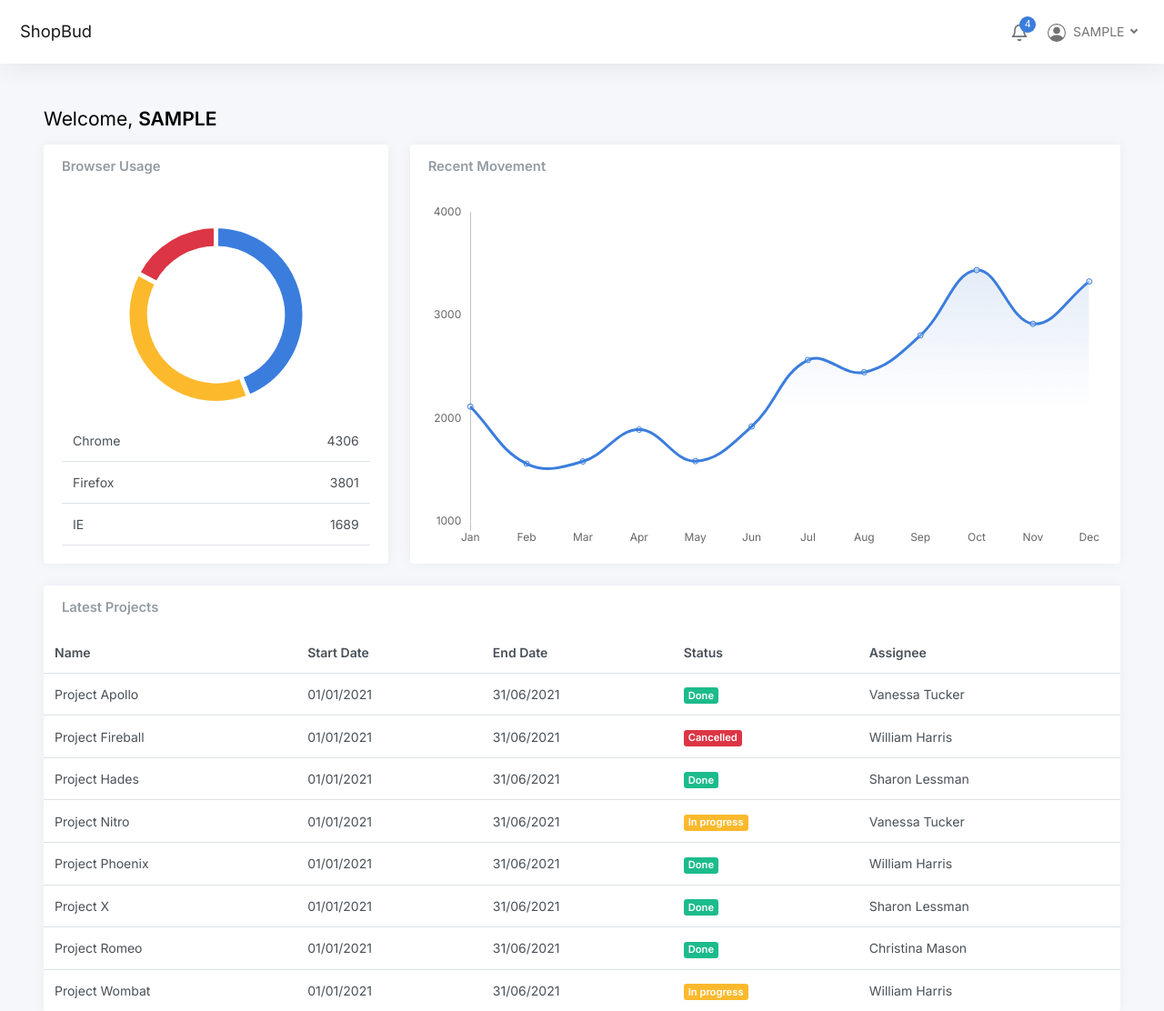
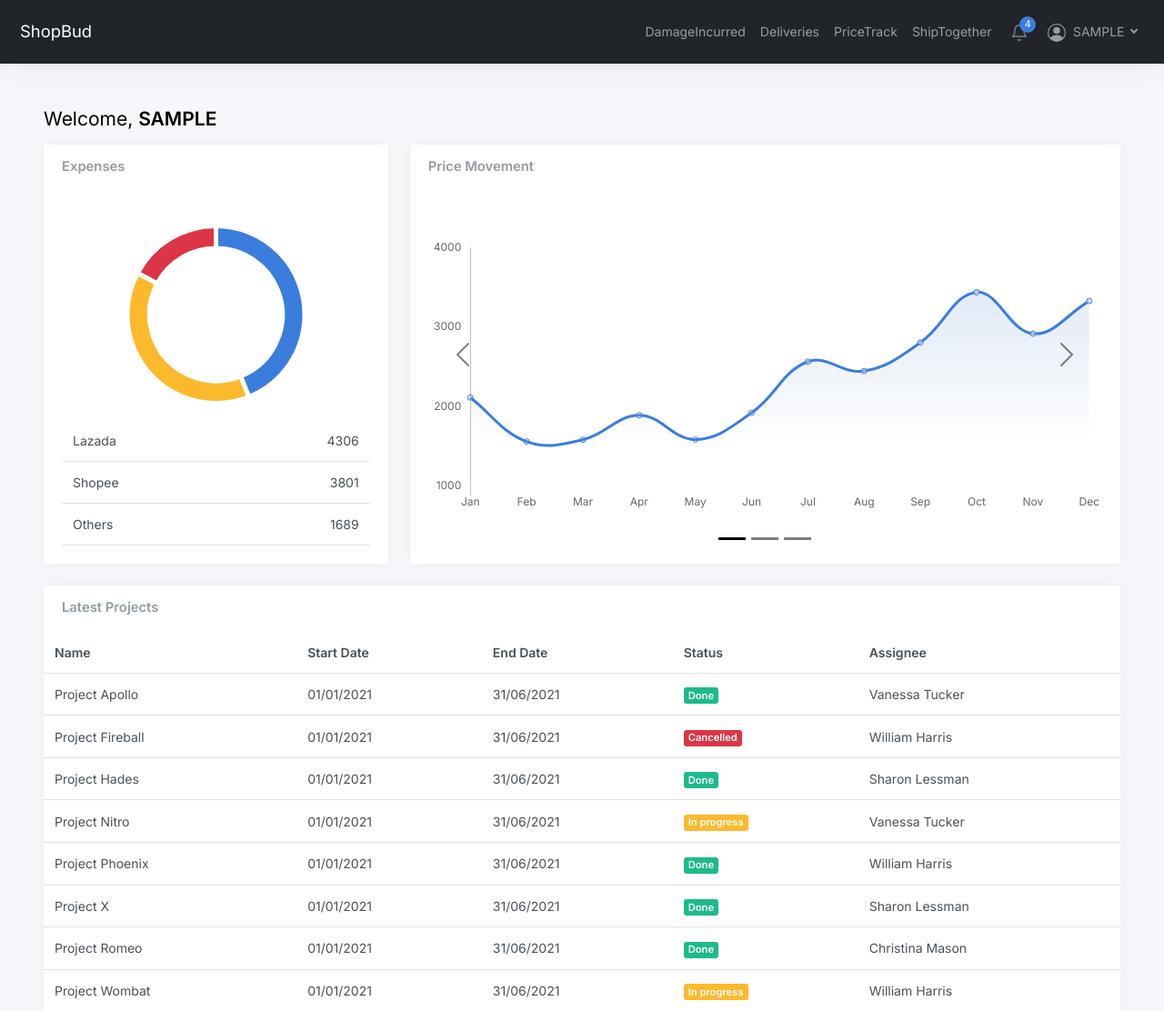
Before and after one commit to tenebrius1/Orbital, a Django app: page /accounts/dashboard in a window 1280 px wide. Shown: the top 1112 px of the page at 91% size. Run offline with Django 3.2, Linux system fonts and the light colour scheme; the visitor is signed in with stand-in values (Sample User, id 1); some libraries are stand-ins or nearby versions.

Commit message:
Dashboard stuff

```diff
--- a/accounts/urls.py
+++ b/accounts/urls.py
@@ -6,8 +6,8 @@ urlpatterns = [
     path('dashboard', views.dashboard, name='dashboard'),
     path('register', views.register, name='register'),
     path('login', views.login, name='login'),
-    # path('transactions', views.transactions, name='transactions'),
-    # path('price', views.price, name='price'),
-    # path('delivery', views.delivery, name='delivery'),
-    # path('ship', views.ship, name='ship'),
+    path('transaction', views.transaction, name='transaction'),
+    path('price', views.price, name='price'),
+    path('delivery', views.delivery, name='delivery'),
+    path('ship', views.ship, name='ship'),
 ]
--- a/accounts/views.py
+++ b/accounts/views.py
@@ -65,3 +65,15 @@ def login(request):
             return redirect("login")
     else:
         return render(request, "accounts/login.html")
+
+def transaction(request):
+    return render(request, "accounts/transaction.html")
+
+def price(request):
+    return render(request, "accounts/price.html")
+
+def delivery(request):
+    return render(request, "accounts/delivery.html")
+
+def ship(request):
+    return render(request, "accounts/ship.html")
--- a/orbital/static/js/dashboard.js
+++ b/orbital/static/js/dashboard.js
@@ -71,7 +71,7 @@ document.addEventListener("DOMContentLoaded", function () {
 	new Chart(document.getElementById("chartjs-dashboard-pie"), {
 		type: "pie",
 		data: {
-			labels: ["Chrome", "Firefox", "IE"],
+			labels: ["Lazada", "Shopee", "Others"],
 			datasets: [{
 				data: [4306, 3801, 1689],
 				backgroundColor: [
--- a/templates/accounts/dashboard.html
+++ b/templates/accounts/dashboard.html
@@ -12,11 +12,23 @@
 {% block content %}
 <div class="wrapper">
 	<div class="main">
-		<nav class="navbar navbar-expand navbar-light navbar-bg" id="navbar">
+		<nav class="navbar navbar-expand navbar-dark bg-dark navbar-bg" id="navbar">
 			<a class="navbar-brand" href="{% url 'index' %}">ShopBud</a>
 
 			<div class="navbar-collapse collapse">
 				<ul class="navbar-nav navbar-align">
+					<li class="nav-item">
+						<a class="nav-link" href="{% url 'transaction' %}">DamageIncurred</a>
+					</li>
+					<li class="nav-item">
+						<a class="nav-link" href="{% url 'delivery' %}">Deliveries</a>
+					</li>
+					<li class="nav-item">
+						<a class="nav-link" href="{% url 'price' %}">PriceTrack</a>
+					</li>
+					<li class="nav-item">
+						<a class="nav-link" href="{% url 'ship' %}">ShipTogether</a>
+					</li>
 					<li class="nav-item dropdown">
 						<a class="nav-icon dropdown-toggle" href="#" id="alertsDropdown" data-bs-toggle="dropdown">
 							<div class="position-relative">
@@ -120,7 +132,7 @@
 					<div class="col-12 col-md-4 col-xxl-4 d-flex">
 						<div class="card flex-fill w-100">
 							<div class="card-header">
-								<h5 class="card-title mb-0">Browser Usage</h5>
+								<h5 class="card-title mb-0">Expenses</h5>
 							</div>
 							<div class="card-body d-flex">
 								<div class="align-self-center w-100">
@@ -132,15 +144,15 @@
 									<table class="table mb-0">
 										<tbody>
 											<tr>
-												<td>Chrome</td>
+												<td>Lazada</td>
 												<td class="text-end">4306</td>
 											</tr>
 											<tr>
-												<td>Firefox</td>
+												<td>Shopee</td>
 												<td class="text-end">3801</td>
 											</tr>
 											<tr>
-												<td>IE</td>
+												<td>Others</td>
 												<td class="text-end">1689</td>
 											</tr>
 										</tbody>
@@ -150,15 +162,59 @@
 						</div>
 					</div>
 					<div class="col-md-8 col-xxl-8 d-flex">
-						<div class="card flex-fill w-100">
+						<div class="card flex-fill w-100 carousel carousel-dark slide" id="carouselExampleDark"
+							data-bs-ride="carousel">
 							<div class="card-header">
-								<h5 class="card-title mb-0">Recent Movement</h5>
+								<h5 class="card-title mb-0">Price Movement</h5>
 							</div>
-							<div class="card-body py-3">
-								<div class="chart chart-sm">
+							<div class="card-body d-flex">
+								<div class="align-self-center w-100 ">
+									<div class="carousel-inner d-flex">
+										<div class="carousel-item active" data-bs-interval="10000">
+											<div class="chart">
+												<canvas id="chartjs-dashboard-line"></canvas>
+											</div>
+
+										</div>
+										<div class="carousel-item" data-bs-interval="10000">
+											<div class="chart chart-sm">
+												<canvas id="chartjs-dashboard-line"></canvas>
+											</div>
+										</div>
+										<div class="carousel-item" data-bs-interval="10000">
+											<div class="chart chart-sm">
+												<canvas id="chartjs-dashboard-line"></canvas>
+											</div>
+										</div>
+									</div>
+
+
+
+									<button class="carousel-control-prev" type="button"
+										data-bs-target="#carouselExampleDark" data-bs-slide="prev">
+										<span class="carousel-control-prev-icon" aria-hidden="true"></span>
+										<span class="visually-hidden">Previous</span>
+									</button>
+									<button class="carousel-control-next" type="button"
+										data-bs-target="#carouselExampleDark" data-bs-slide="next">
+										<span class="carousel-control-next-icon" aria-hidden="true"></span>
+										<span class="visually-hidden">Next</span>
+									</button>
+									<div class="carousel-indicators">
+										<button type="button" data-bs-target="#carouselExampleDark" data-bs-slide-to="0"
+											class="active" aria-current="true" aria-label="Slide 1"></button>
+										<button type="button" data-bs-target="#carouselExampleDark" data-bs-slide-to="1"
+											aria-label="Slide 2"></button>
+										<button type="button" data-bs-target="#carouselExampleDark" data-bs-slide-to="2"
+											aria-label="Slide 3"></button>
+									</div>
+								</div>
+
+								<!-- <div class="chart chart-sm">
 									<canvas id="chartjs-dashboard-line"></canvas>
-								</div>
+								</div> -->
 							</div>
+
 						</div>
 					</div>
 				</div>
--- a/templates/accounts/login.html
+++ b/templates/accounts/login.html
@@ -27,7 +27,7 @@
     <div class="col-12 align-self-center">
       <div class="m-3 m-lg-5">
         <div class="text-center mt-4">
-          <h1 class="h3">ShopBud</h1>
+          <h1>Log In</h1>
           <p class="lead">
             Welcome!
           </p>
--- a/templates/accounts/register.html
+++ b/templates/accounts/register.html
@@ -27,6 +27,7 @@
     <div class="col-12 align-self-center">
       <div class="m-3 m-lg-5">
         <div class="text-center mt-4">
+          <h1>Sign Up</h1>
           <p class="lead">
             Start enhancing your shopping experience today!
           </p>
--- a/templates/pages/index.html
+++ b/templates/pages/index.html
@@ -44,8 +44,9 @@
                         <li><a href="#">Drop Down 4</a></li>
                     </ul>
                 </li>
-                <li><a class="nav-link scrollto" href="#contact">Contact</a></li>
-                <a class="btn btn-sm btn-warning rounded-pill" href="{% url 'register' %}" role="button">Sign up</a>
+                <!-- <li><a class="nav-link scrollto" href="#contact">Contact</a></li> -->
+                <a class="btn btn-sm btn-warning rounded-pill" href="{% url 'login' %}" role="button">Log in</a>
+                <a class="btn btn-sm btn-outline-warning rounded-pill" href="{% url 'register' %}" role="button">Sign up</a>
             </ul>
             <i class="bi bi-list mobile-nav-toggle"></i>
         </nav><!-- .navbar -->
```
Also changed, not shown: orbital/static/css/app.css.
